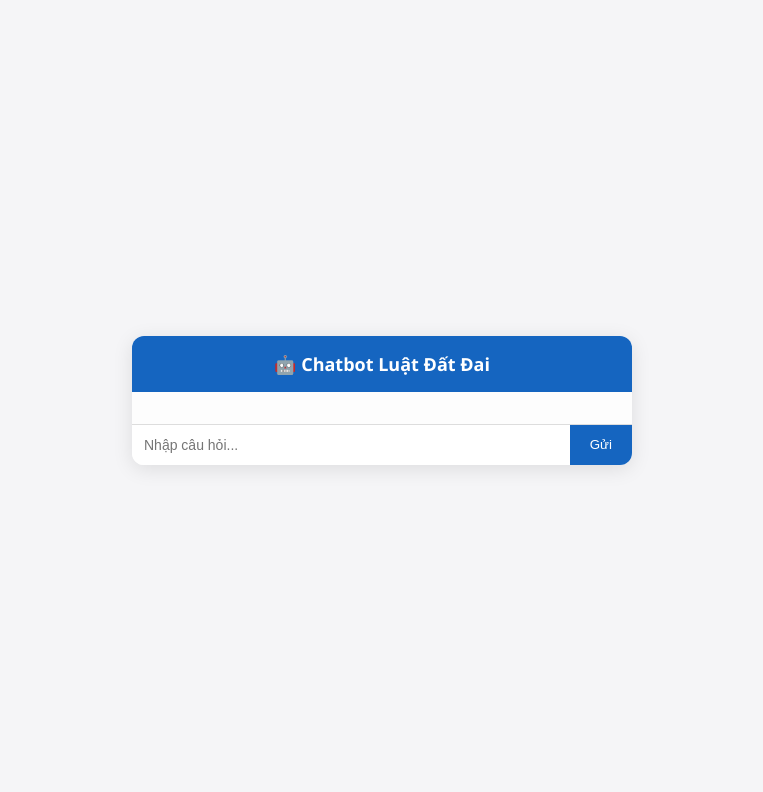
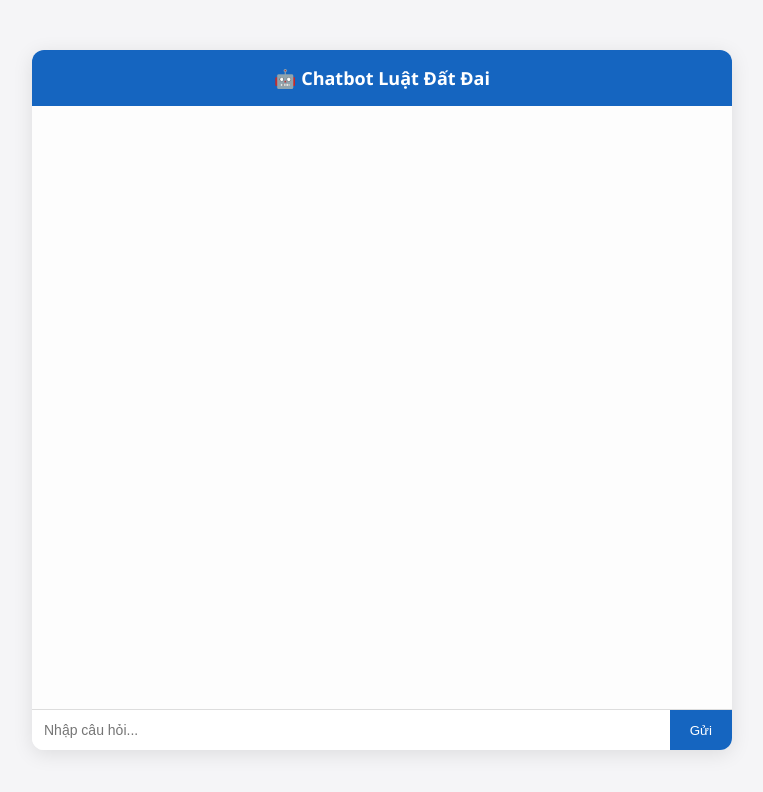
Before and after one commit to tda234574534243/law-advisor-chatbot, a plain HTML site: page frontend/index.html in a window 1280 px wide. Shown: the whole page, without its empty margins (258-1021 px from the left). Drawn offline with Linux system fonts and the light colour scheme; files that its build step writes are made by us from their sources; files whose address does not match are found by name.

Commit message:
điều chỉnh khung chat

```diff
--- a/frontend/style.css
+++ b/frontend/style.css
@@ -9,14 +9,15 @@ body {
 }
 
 .chat-container {
-    width: 500px;
-    max-width: 95%;
+    width: 700px;
+    max-width: 100%;
     border-radius: 12px;
     background: #fff;
     box-shadow: 0 4px 20px rgba(0,0,0,0.1);
     display: flex;
     flex-direction: column;
     overflow: hidden;
+    height: 700px;
 }
 
 header {
```
